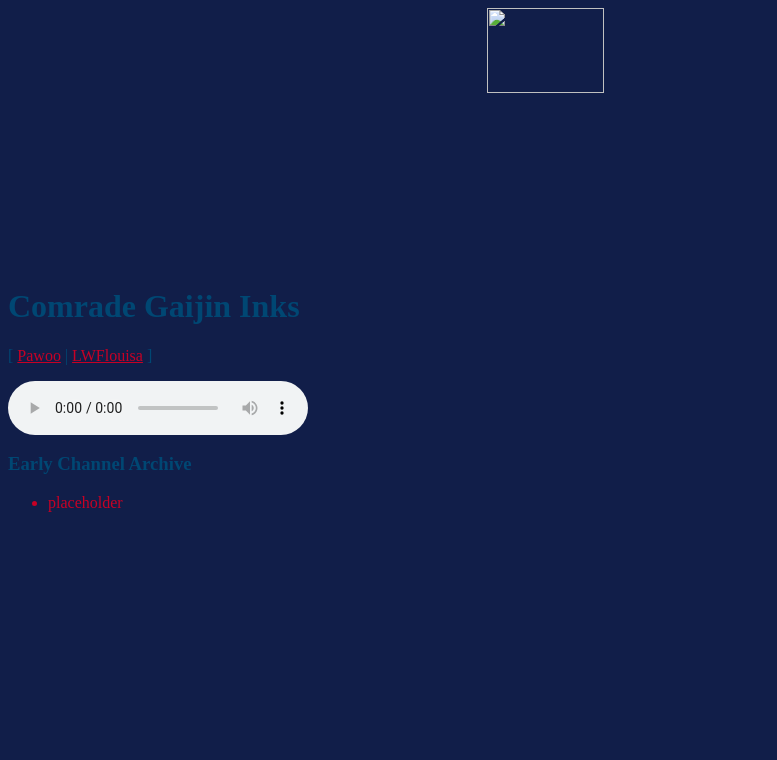
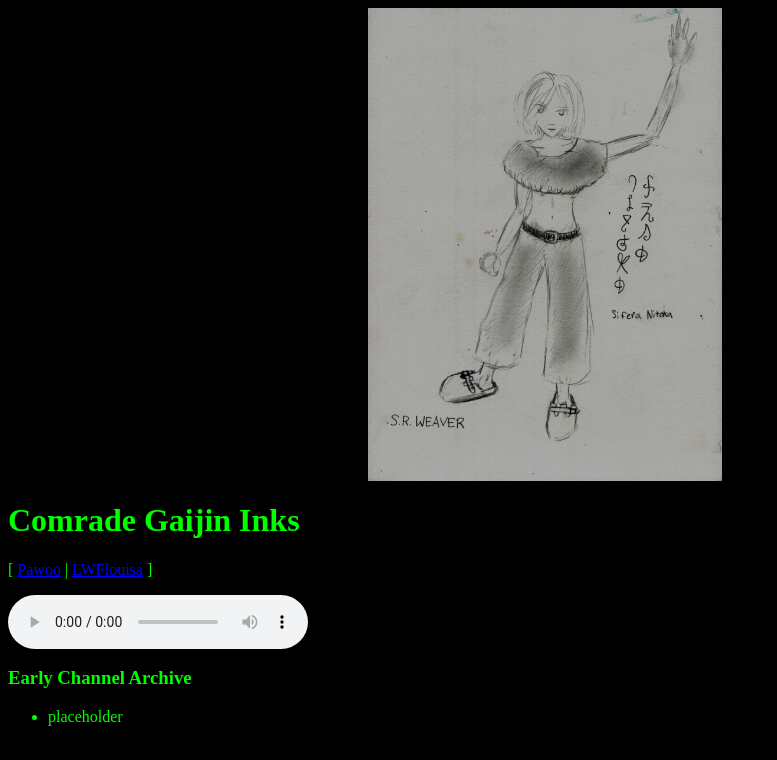
Before and after one commit to LWFlouisa/ComradeGaijinInksCaste, a plain HTML site: page index.html in a window 1280 px wide. Shown: the whole page, without its empty margins (0-777 px from the left). Drawn offline with Linux system fonts and the light colour scheme.

Commit message:
Update index.html

```diff
--- a/index.html
+++ b/index.html
@@ -30,19 +30,19 @@ function play(elem)
 
 <style>
     body {
-        background-color: #111e49;
+        background-color: black;
     }
 
     h1, h2, h3, h4, h5, h6, p, pre {
-        color: #004773;
+        color: lime;
     }
 
     a {
-        color: #c70025;
+        color: blue;
     }
 
     ol, ul, li {
-        color: #c70025;
+        color: lime;
     }
 
     div.content { width: 85% }
@@ -56,7 +56,7 @@ li.playing { font-weight: bold; }
 </head>
 <body onload="init()">
   <div class="content">
-    <center><img src="" width="33%"></center>
+    <center><img src="https://raw.githubusercontent.com/LWFlouisa/ComradeGaijinInksCaste/main/images/92617794-70e0d94ff72aae512738143b35769e1c_p0_master1200.jpg" width="33%"></center>
     <h1>Comrade Gaijin Inks</h1>
     <p>[ <a href="https://pawoo.net/web/accounts/1287123">Pawoo</a> | <a href="https://kolektiva.social/web/@LWFlouisa">LWFlouisa</a> ]</p>
 
```
